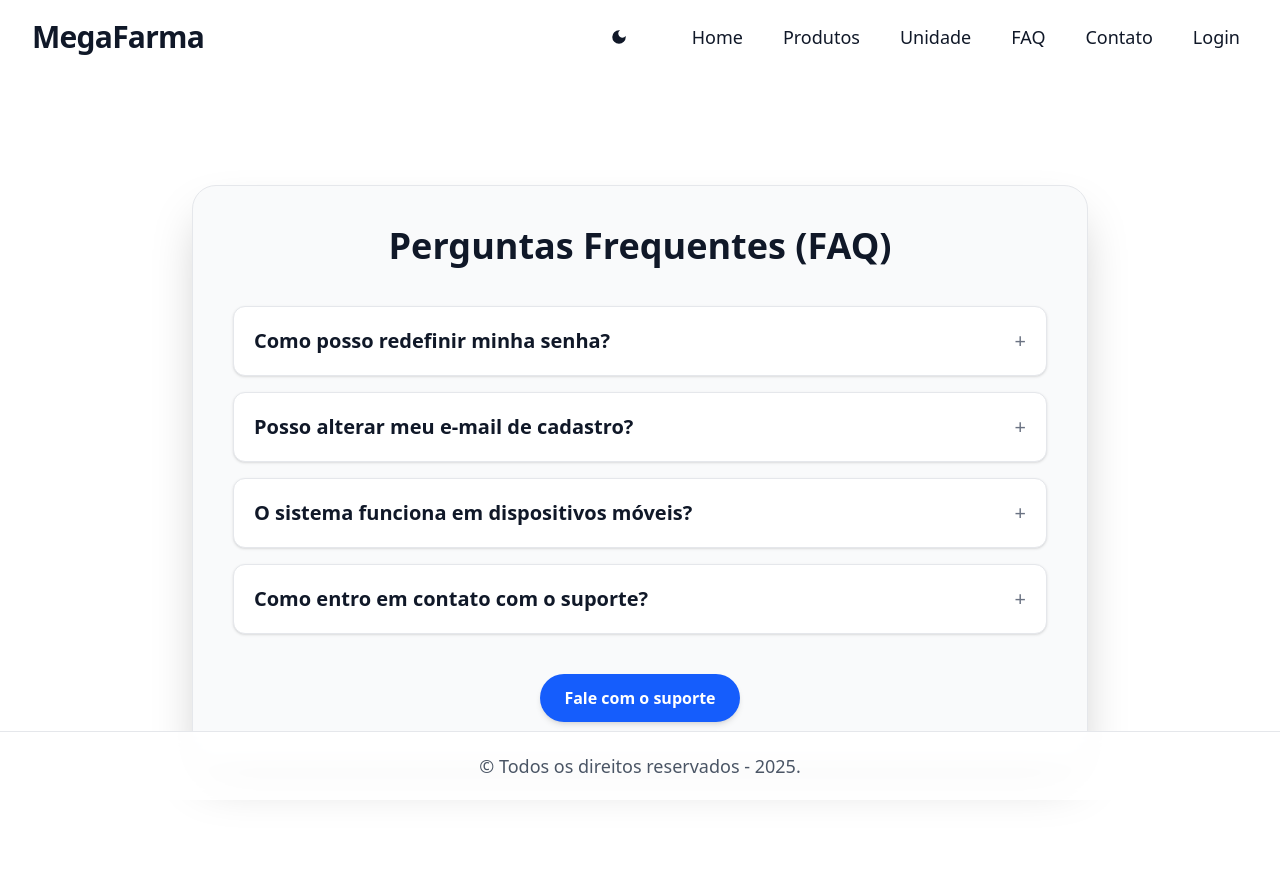
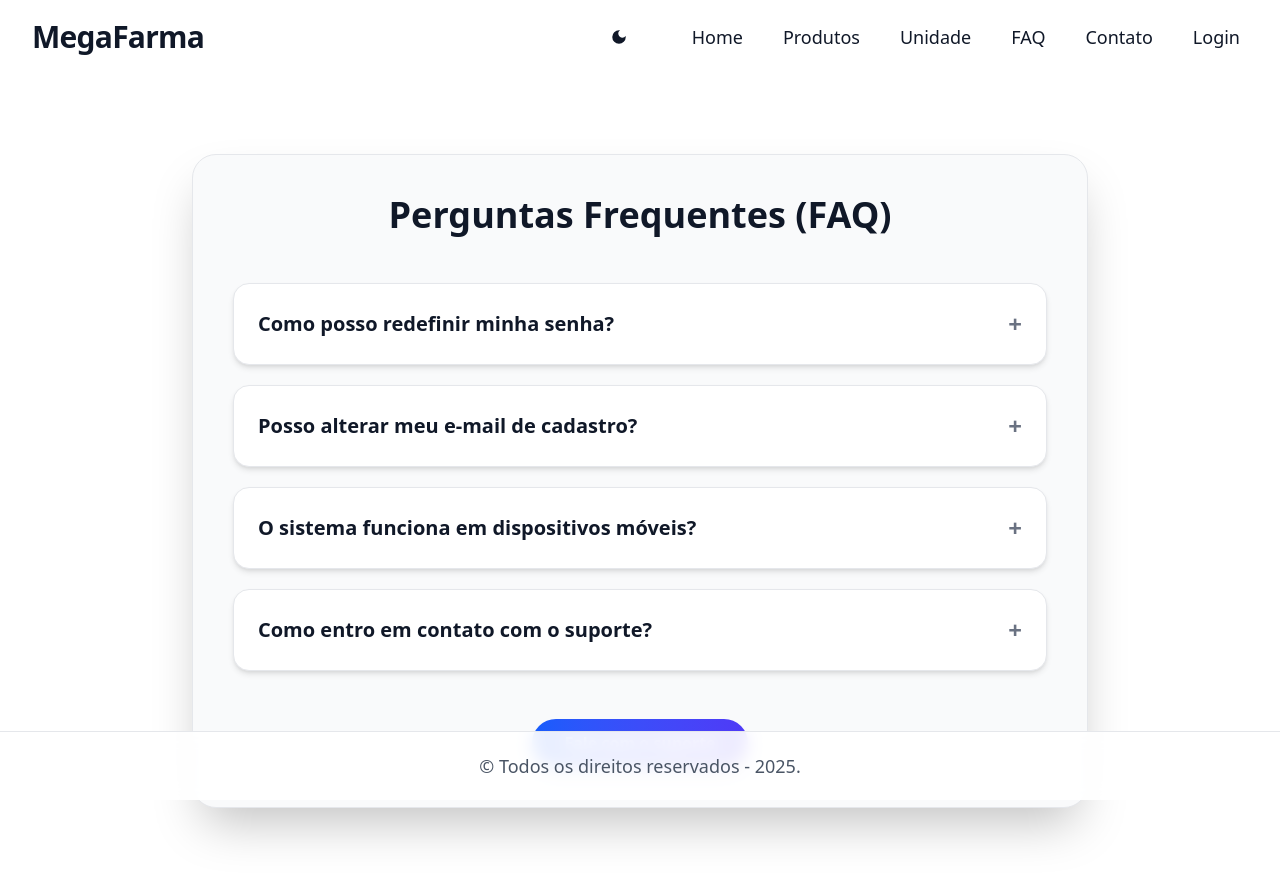
Before and after one commit to 1TDSPG-25/sistema-flow, a React (Vite) app: page /sistema-flow/faq in a window 1280 px wide. Shown: the top 880 px of the page. Built offline with nearby package versions, Linux system fonts and the light colour scheme; no server answers.

Commit message:
style: aprimora design da página FAQ e adiciona animação ao botão de suporte

```diff
--- a/src/routes/Faq/index.tsx
+++ b/src/routes/Faq/index.tsx
@@ -42,17 +42,17 @@ export default function FaqPage() {
   };
 
   return (
-    <section className="min-h-screen flex justify-center items-center py-16 px-4 transition-colors duration-500">
+    <section className="min-h-screen flex justify-center items-center py-20 px-4 transition-colors duration-500">
       <div className="w-full max-w-4xl bg-gray-50 dark:bg-slate-900 rounded-3xl shadow-2xl p-10 border border-gray-200 dark:border-slate-700">
-        <h1 className="text-center text-4xl font-bold text-gray-900 dark:text-gray-100 mb-10">
+        <h1 className="text-center text-4xl font-bold text-gray-900 dark:text-gray-100 mb-12">
           Perguntas Frequentes (FAQ)
         </h1>
 
-        <div className="space-y-4">
+        <div className="space-y-5">
           {faqData.map((item, index) => (
             <article
               key={index}
-              className="bg-white dark:bg-slate-800 text-gray-900 dark:text-gray-100 p-5 rounded-xl border border-gray-200 dark:border-slate-700 shadow-sm hover:shadow-md transition-all duration-300"
+              className="bg-white dark:bg-slate-800 text-gray-900 dark:text-gray-100 p-6 rounded-2xl border border-gray-200 dark:border-slate-700 shadow-md hover:shadow-lg transition-all duration-300 hover:-translate-y-1"
             >
               <button
                 onClick={() => toggleAnswer(index)}
@@ -61,14 +61,14 @@ export default function FaqPage() {
                 <h2 className="text-lg md:text-xl font-semibold">
                   {item.question}
                 </h2>
-                <span className="text-gray-500 dark:text-gray-400 text-xl">
+                <span className="text-gray-500 dark:text-gray-400 text-2xl font-bold select-none">
                   {openIndex === index ? "−" : "+"}
                 </span>
               </button>
 
               <div
                 className={`transition-all duration-300 overflow-hidden ${
-                  openIndex === index ? "max-h-40 mt-3" : "max-h-0"
+                  openIndex === index ? "max-h-40 mt-4" : "max-h-0"
                 }`}
               >
                 <p className="text-gray-700 dark:text-gray-300 leading-relaxed">
@@ -79,13 +79,14 @@ export default function FaqPage() {
           ))}
         </div>
 
-        {/* Botão de suporte */}
-        <div className="flex justify-center mt-10">
+        {/* Botão de suporte aprimorado */}
+        <div className="flex justify-center mt-12">
           <button
             onClick={handleContactRedirect}
-            className="px-6 py-3 rounded-full bg-blue-600 hover:bg-blue-700 text-white font-semibold transition-colors duration-300 shadow-md"
+            className="relative px-8 py-3 rounded-full bg-gradient-to-r from-blue-600 to-indigo-600 hover:from-blue-700 hover:to-indigo-700 text-white font-semibold shadow-lg transition-all duration-300 hover:shadow-xl hover:-translate-y-1"
           >
-            Fale com o suporte
+            <span className="relative z-10">Fale com o suporte</span>
+            <span className="absolute inset-0 rounded-full bg-white/10 opacity-0 hover:opacity-100 transition-opacity duration-300"></span>
           </button>
         </div>
       </div>
```
